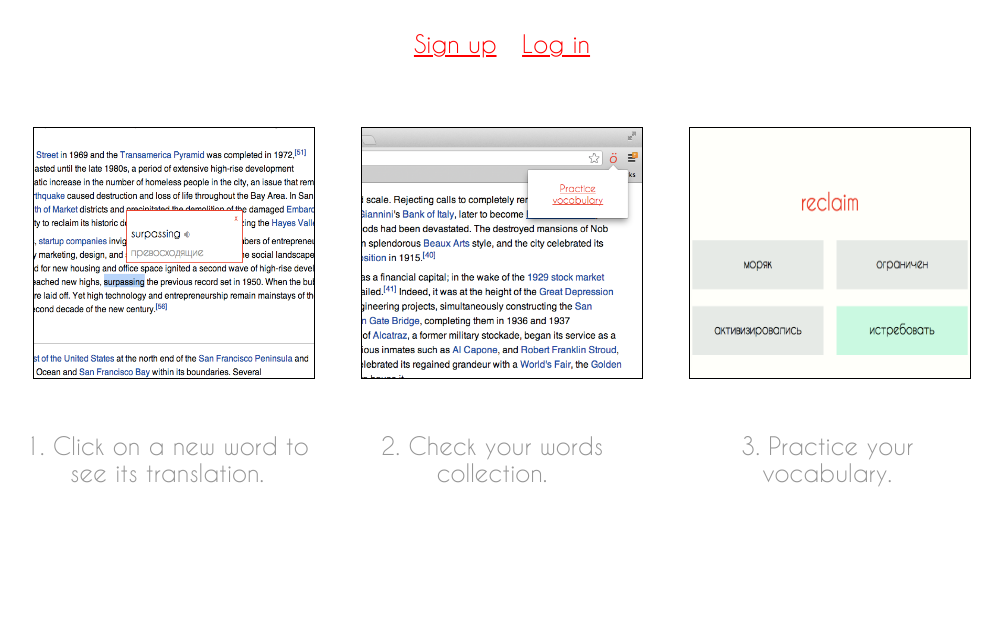
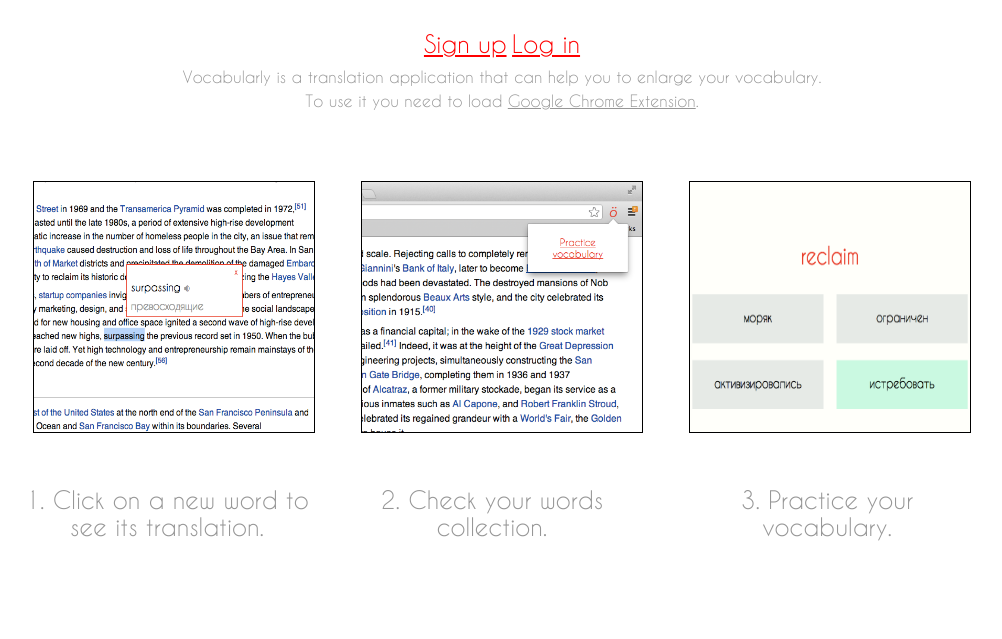
Before and after one commit to tashta-zz/vocabularly, a browser extension: page Application/client/html/main.html in a window 1280 px wide. Shown: the whole page, without its empty margins (138-1140 px from the left). Drawn offline with Linux system fonts and the light colour scheme; files that its build step writes are made by us from their sources; files whose address does not match are found by name.

Commit message:
Added an application description to the front page.

```diff
--- a/Application/client/css/clientStyle.css
+++ b/Application/client/css/clientStyle.css
@@ -50,16 +50,16 @@ body {
 	cursor: pointer;
 	text-decoration: underline;
 	font-size: 1.5em;
-	padding: 10px;
+	/*padding: 10px;*/
 	color: red;
 }
 .registration form {
-	margin-top: 90px;
+	margin-top: 40px;
 }
 .instrImg {
 	width: 280px;
 	height: 250px;
-	margin-top: 70px;
+	margin-top: 60px;
 	border: 1px solid black;
 }
 .instrExpl {
@@ -99,6 +99,13 @@ label {
 }
 .loginForm {
 	padding-top: 30px;
+}
+.description {
+	color: rgb(150, 150, 150);
+	line-height: 0.5em;
+}
+.description a {
+	color: rgb(150, 150, 150);
 }
 
 
--- a/Application/client/html/main.html
+++ b/Application/client/html/main.html
@@ -22,6 +22,8 @@
 
 			<span class='openForm openSignupForm'>Sign up</span>
 			<span class='openForm openLoginForm'>Log in</span>
+			<p class="description">Vocabularly is a translation application that can help you to enlarge your vocabulary.</p>
+			<p class="description">To use it you need to load <a href="https://chrome.google.com/webstore/detail/vocabularly/hiolpcahphjodlmllmabijdmnpcdmiko" target="_blank">Google Chrome Extension</a>.</p>
 
 			<div class='registrationForm'>
 				<div class="instr">
--- a/Application/server/sequelizeDB.js
+++ b/Application/server/sequelizeDB.js
@@ -205,7 +205,7 @@ exports.updateUserStat = function(usCookie, userword, isRight, date, callback){
 				curUser.best = track;
 			}
 		}
-		curUser.endTrack = date + 1 + '';
+		curUser.endTrack = date + 10 + '';
 		curUser.save().success(function(){
 			if (isRight === 'true'){
 				curUser.rightAnswers++;
```
Also changed, not shown: README.md.
